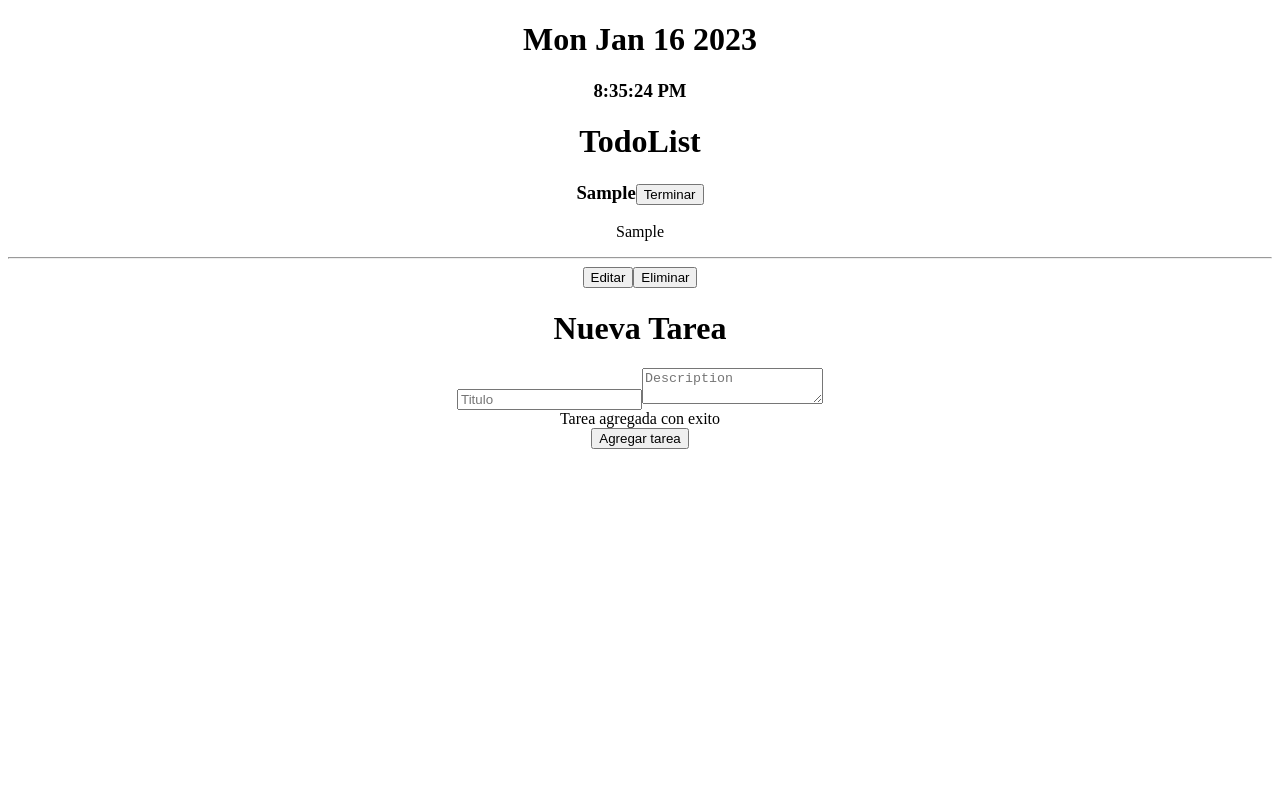
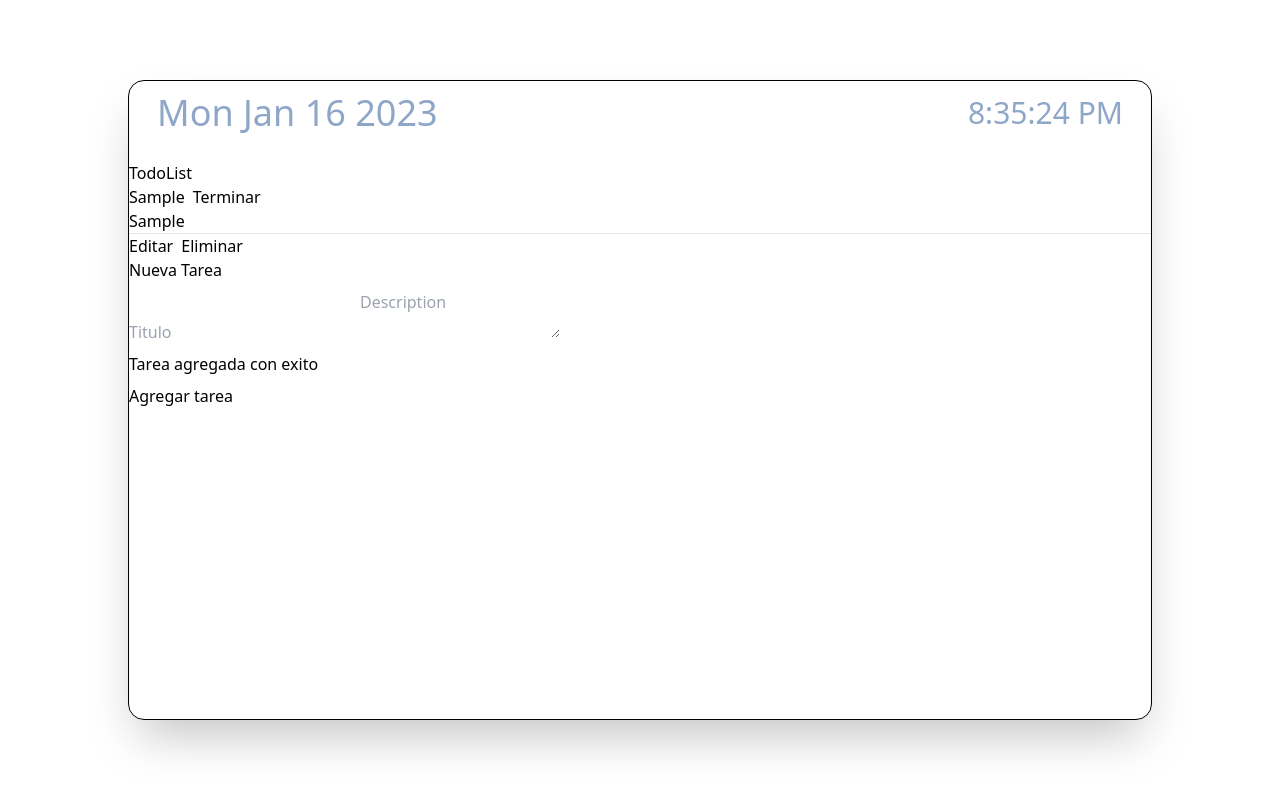
Before and after one commit to jonasojeda/todo-app, a React (Create React App) app: page / in a window 1280 px wide. Both pictures are taken after typing "Sample", "Sample" into the empty fields and a click on the button "Agregar tarea". Shown: the top 792 px of the page. Built offline with nearby package versions, Linux system fonts and the light colour scheme.

Commit message:
adding styles to home and Clock components

```diff
--- a/package.json
+++ b/package.json
@@ -37,6 +37,8 @@
     ]
   },
   "devDependencies": {
+    "autoprefixer": "^10.4.13",
+    "postcss": "^8.4.21",
     "tailwindcss": "^3.2.4"
   }
 }
--- a/postcss.config.js
+++ /dev/null
@@ -1,6 +0,0 @@
-module.exports = {
-  plugins: {
-    tailwindcss: {},
-    autoprefixer: {},
-  },
-}
--- a/src/App.css
+++ b/src/App.css
@@ -1,4 +1,17 @@
-.App {
+@tailwind base;
+@tailwind components;
+@tailwind utilities;
+
+.home-card{
+  position: absolute;
+  top: 50%;
+  left: 50%;
+  transform: translate(-50%, -50%);
+  border: solid 1px #000;
+}
+
+
+/* .App {
   text-align: center;
 }
 
@@ -35,4 +48,4 @@
   to {
     transform: rotate(360deg);
   }
-}
+} */
--- a/src/components/Clock/Clock.jsx
+++ b/src/components/Clock/Clock.jsx
@@ -21,9 +21,10 @@ const Clock = () => {
     setInterval(updateTime, 1000)
     setInterval(updateDates, 1000)
   return (
-    <div>
-        <h1>{dates}</h1>
-        <h3>{time}</h3>
+    <div className='mt-3 text-sm text-[#8ea6c8] flex justify-between items-center mb-7 mr-7 ml-7 max-sm:flex-col max-sm:justify-start '>
+        <p className='text-4xl'>{dates}</p>
+        <br className='hidden' />
+        <p className='text-3xl'>{time}</p>
 
     </div>
   )
--- a/src/components/Todo/Todo.jsx
+++ b/src/components/Todo/Todo.jsx
@@ -5,9 +5,9 @@ const Todo = ({todo, todoDelete,todoToogleChange,setTodoEdit}) => {
   return (
 
     <div>
-      <div className='card mt-2'>
-            <div className='card-body'>
-                <h3 className='card-title'>
+      <div>
+            <div>
+                <h3>
                     {todo.title}
                     <button
                       onClick={()=>todoToogleChange(todo.id)}
--- a/src/pages/Home/Home.jsx
+++ b/src/pages/Home/Home.jsx
@@ -88,12 +88,15 @@ function Home() {
   }
 
   return (
-  <>
+  <div className='home-card w-full h-full  lg:w-4/5 lg:h-4/5 lg:rounded-2xl lg:shadow-2xl'>
+
+    <div>
       <Clock/>
-    <div className='container mt-4 '>
+    </div>
 
-      <div className='row'>
-        <div className='col8'>
+    <div className='' >
+
+
       <TodoList
         todos={todos}
         todoDelete={todoDelete}
@@ -101,18 +104,19 @@ function Home() {
         setTodoEdit = {setTodoEdit}
 
       />
-        </div>
-        <div className='col-4'>
+
+
+
       <TodoForm
         todoUpdate={todoUpdate}
         todoEdit={todoEdit}
         todoAdd={todoAdd}
         setTodoEdit = {setTodoEdit}
       />
+
     </div>
+
   </div>
-    </div>
-  </>
   )
 }
 
--- a/tailwind.config.js
+++ b/tailwind.config.js
@@ -1,6 +1,8 @@
 /** @type {import('tailwindcss').Config} */
 module.exports = {
-  content: ["./src/**/*.{js,jsx,ts,tsx}",],
+  content: [
+    "./src/**/*.{js,jsx,ts,tsx}",
+  ],
   theme: {
     extend: {},
   },
```
Also changed, not shown: src/App.js (line endings or trailing spaces), 1 other file (tests, documents, lock files or other folders). Lines whose indentation alone changed are shown as unchanged.
